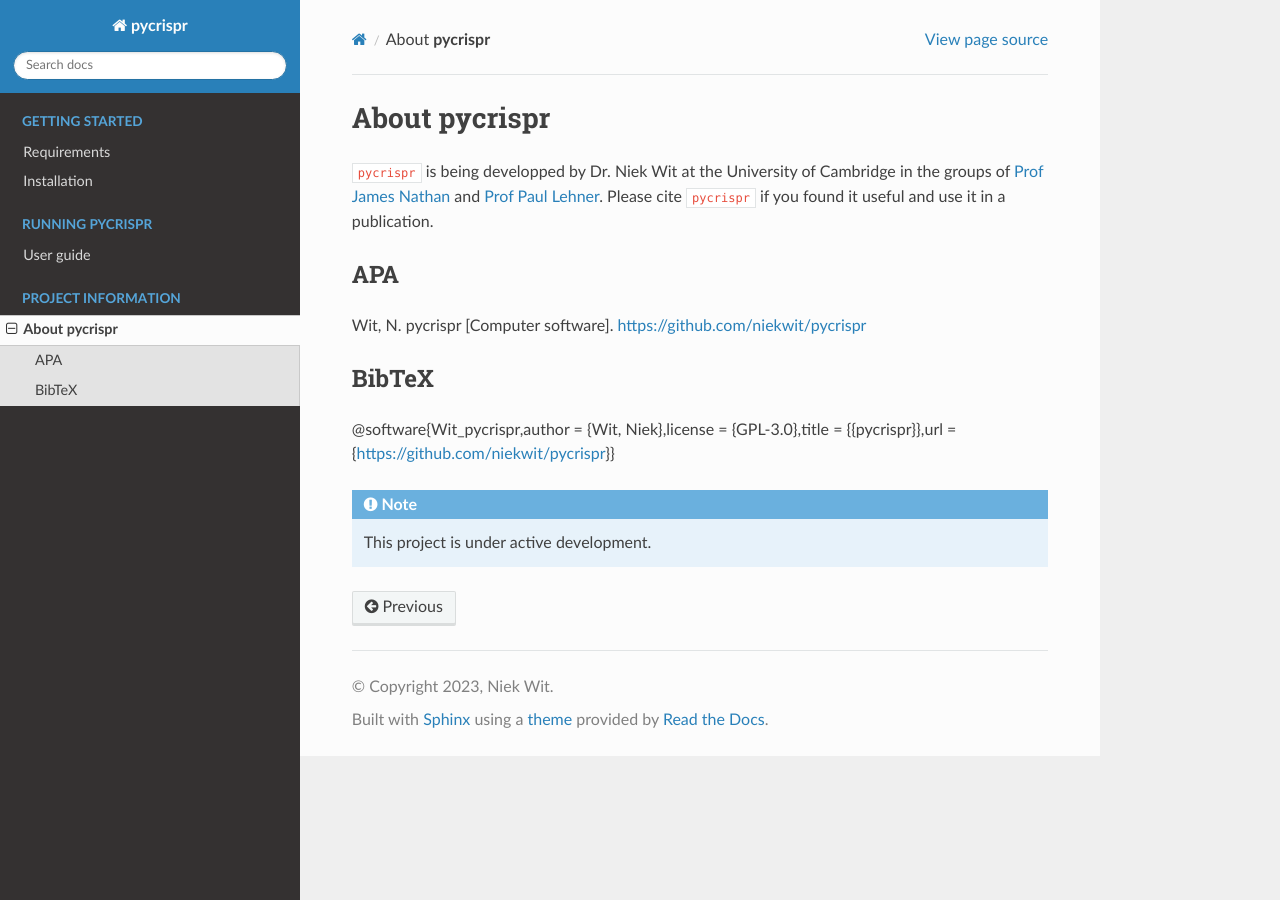
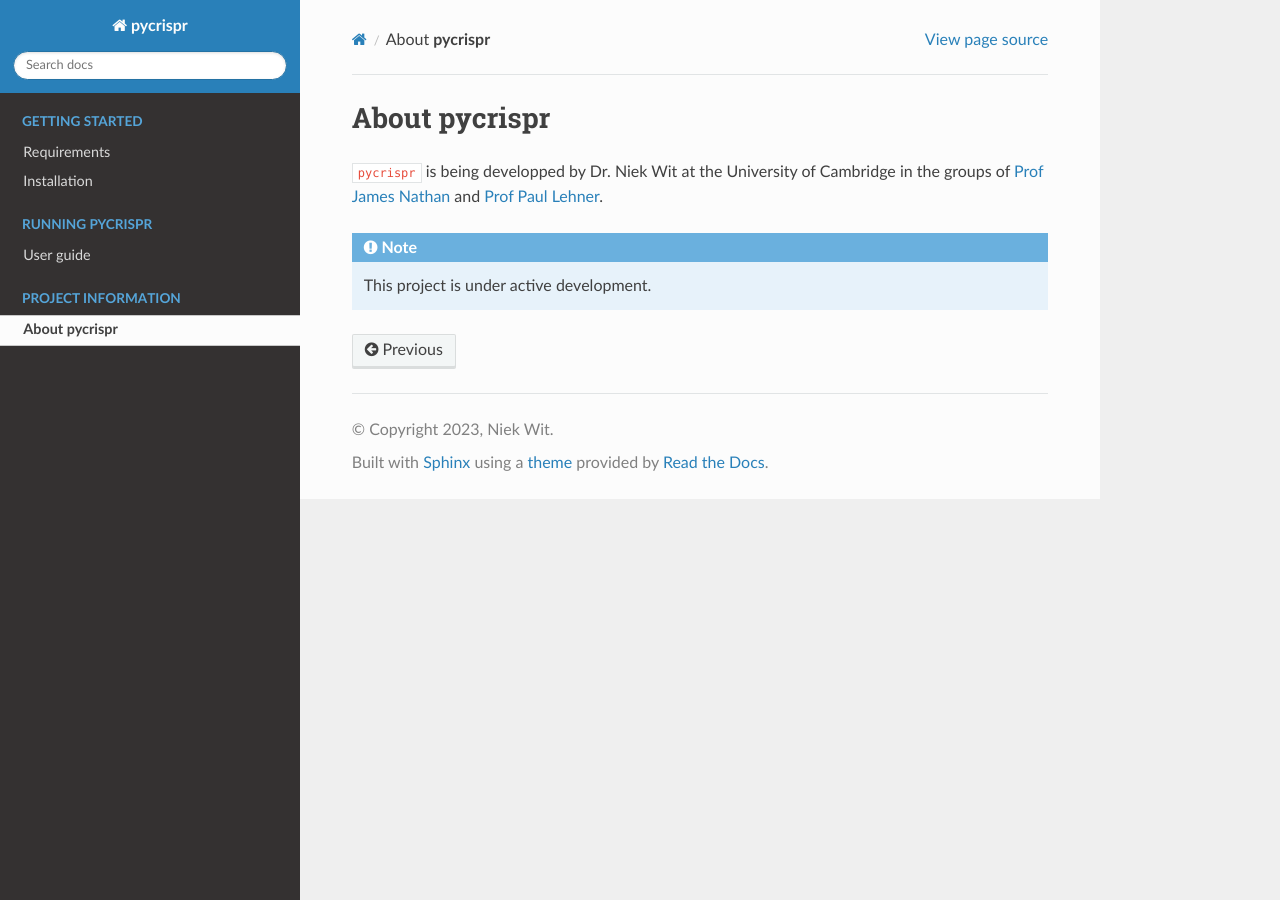
Before and after one commit to niekwit/pycrispr, a Sphinx documentation site: the page built from docs/source/about/about.rst, in a window 1280 px wide. Built offline with Sphinx 7.4.7 and the Read the Docs theme 2.0.0, drawn with Linux system fonts in a browser that asks for light colours.

```diff
--- a/docs/source/about/about.rst
+++ b/docs/source/about/about.rst
@@ -1,15 +1,7 @@
 About **pycrispr**
 ********************
 
-``pycrispr`` is being developped by Dr. Niek Wit at the University of Cambridge in the groups of `Prof James Nathan <https://www.jamesnathanlab.com>`_ and `Prof Paul Lehner <https://www.citiid.cam.ac.uk/paul-lehner/>`_. Please cite ``pycrispr`` if you found it useful and use it in a publication.
-
-APA
-------------------------------------
-Wit, N. pycrispr [Computer software]. https://github.com/niekwit/pycrispr
-
-BibTeX
-------------------------------------
-@software{Wit_pycrispr,author = {Wit, Niek},license = {GPL-3.0},title = {{pycrispr}},url = {https://github.com/niekwit/pycrispr}}
+``pycrispr`` is being developped by Dr. Niek Wit at the University of Cambridge in the groups of `Prof James Nathan <https://www.jamesnathanlab.com>`_ and `Prof Paul Lehner <https://www.lehnerlab.com/people>`_.
 
 
 .. note::
```
Also changed, not shown: docs/source/about/citation.rst (added, +19 -0 lines).
